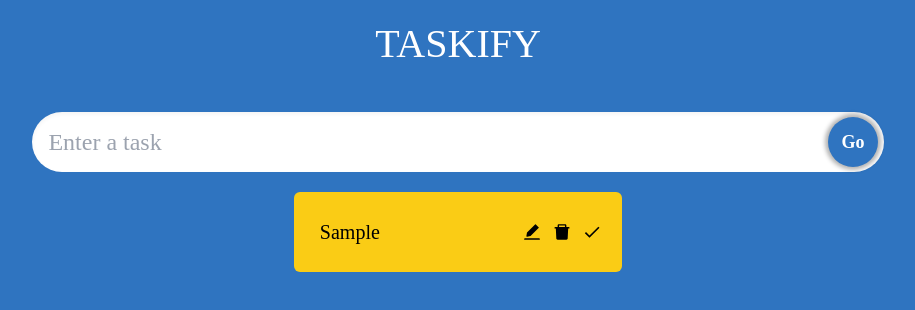
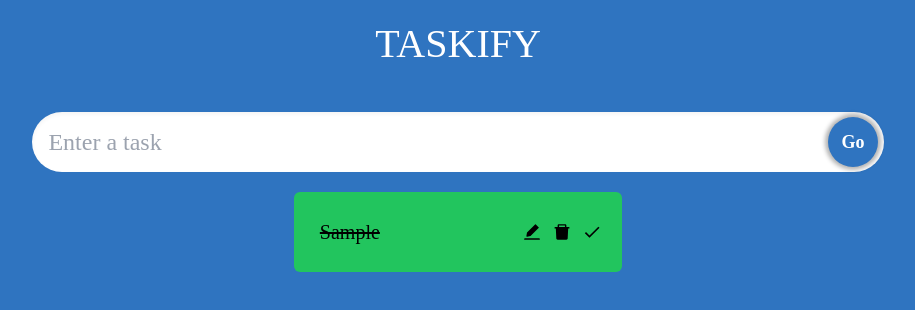
Before and after one commit to d-zucho/todo-w-drag, a React (Vite) app: page / in a window 1280 px wide. Both pictures are taken after typing "Sample" into the empty fields and a click on the button "Go". Shown: the top 310 px of the page, without its empty margins (182-1097 px from the left). Built offline with nearby package versions, Linux system fonts and the light colour scheme; a web font is replaced by a local one.

Commit message:
add compelte todo functionality with conditional strike render

```diff
--- a/src/components/SingleTodo.tsx
+++ b/src/components/SingleTodo.tsx
@@ -10,18 +10,33 @@ interface Props {
 }
 
 const SingleTodo: React.FC<Props> = ({ todo, todoList, setTodoList }) => {
+  const handleComplete = (id: number) => {
+    setTodoList(
+      todoList.map((todo) => {
+        if (todo.id === id) {
+          return { ...todo, completed: !todo.completed }
+        }
+        return todo
+      })
+    )
+  }
   return (
     <form
       id='single-todo'
-      key={todo.id}
       className={classNames(
-        'w-full md:w-[45%] xl:w-[30%] p-5 rounded-md flex items-center justify-between',
-        todo.completed ? 'bg-green-500 ' : 'bg-yellow-400'
+        'w-full md:w-[45%] xl:w-[30%] p-5 rounded-md flex items-center justify-between transition-all ease-in-out duration-500',
+        !todo.completed ? 'bg-green-500 ' : 'bg-yellow-400'
       )}
     >
-      <span className='p-1.5 border-none text-xl flex-1 focus:outline-none'>
-        {todo.todo}
-      </span>
+      {todo.completed ? (
+        <span className='p-1.5 border-none text-xl flex-1 focus:outline-none'>
+          {todo.todo}
+        </span>
+      ) : (
+        <s className='p-1.5 border-none text-xl flex-1 focus:outline-none'>
+          {todo.todo}
+        </s>
+      )}
 
       {/* Icons Start */}
       <div id='icons' className='flex'>
@@ -32,7 +47,7 @@ const SingleTodo: React.FC<Props> = ({ todo, todoList, setTodoList }) => {
           <AiFillDelete />
         </span>
         <span className='todo-icon'>
-          <MdDone />
+          <MdDone onClick={() => handleComplete(todo.id as number)} />
         </span>
       </div>
       {/* Icons End */}
```
